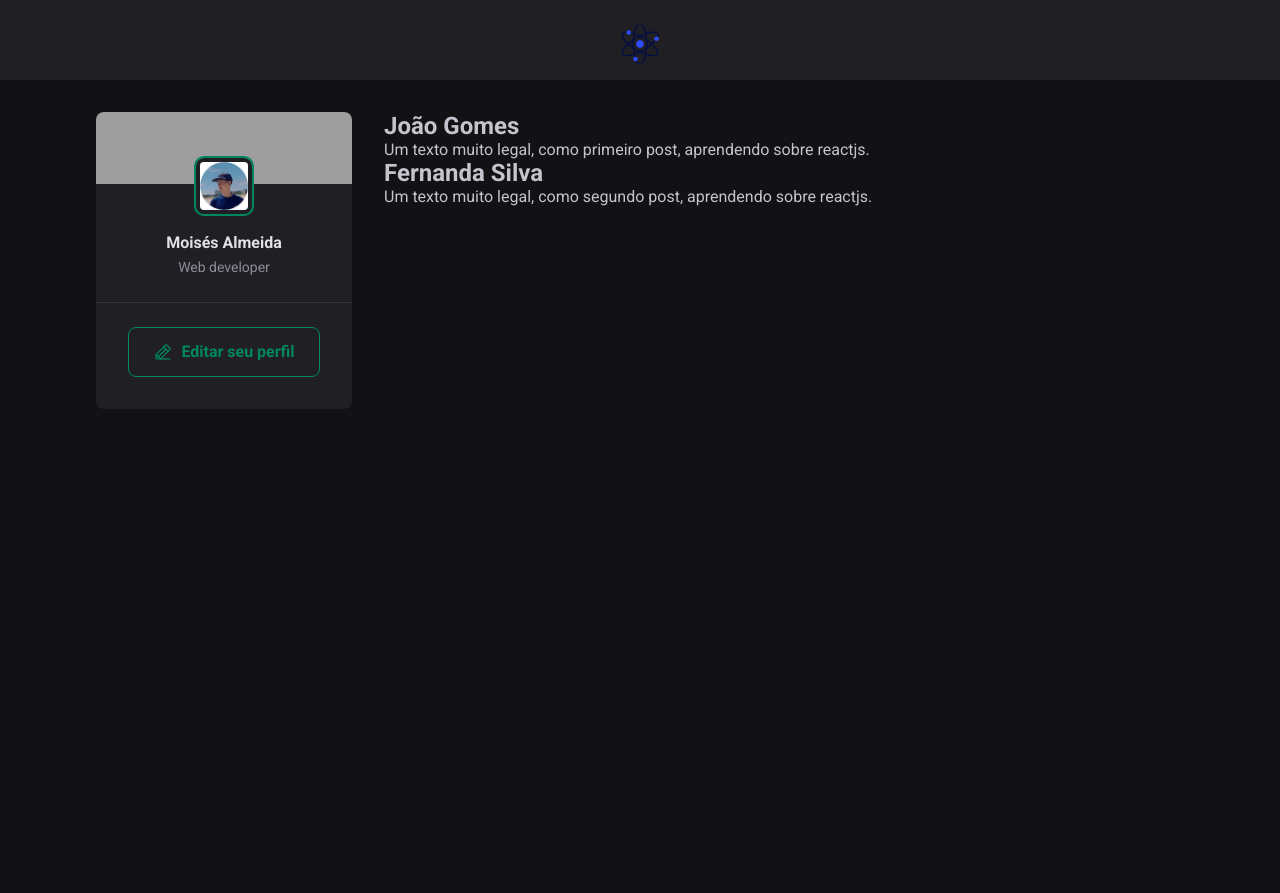
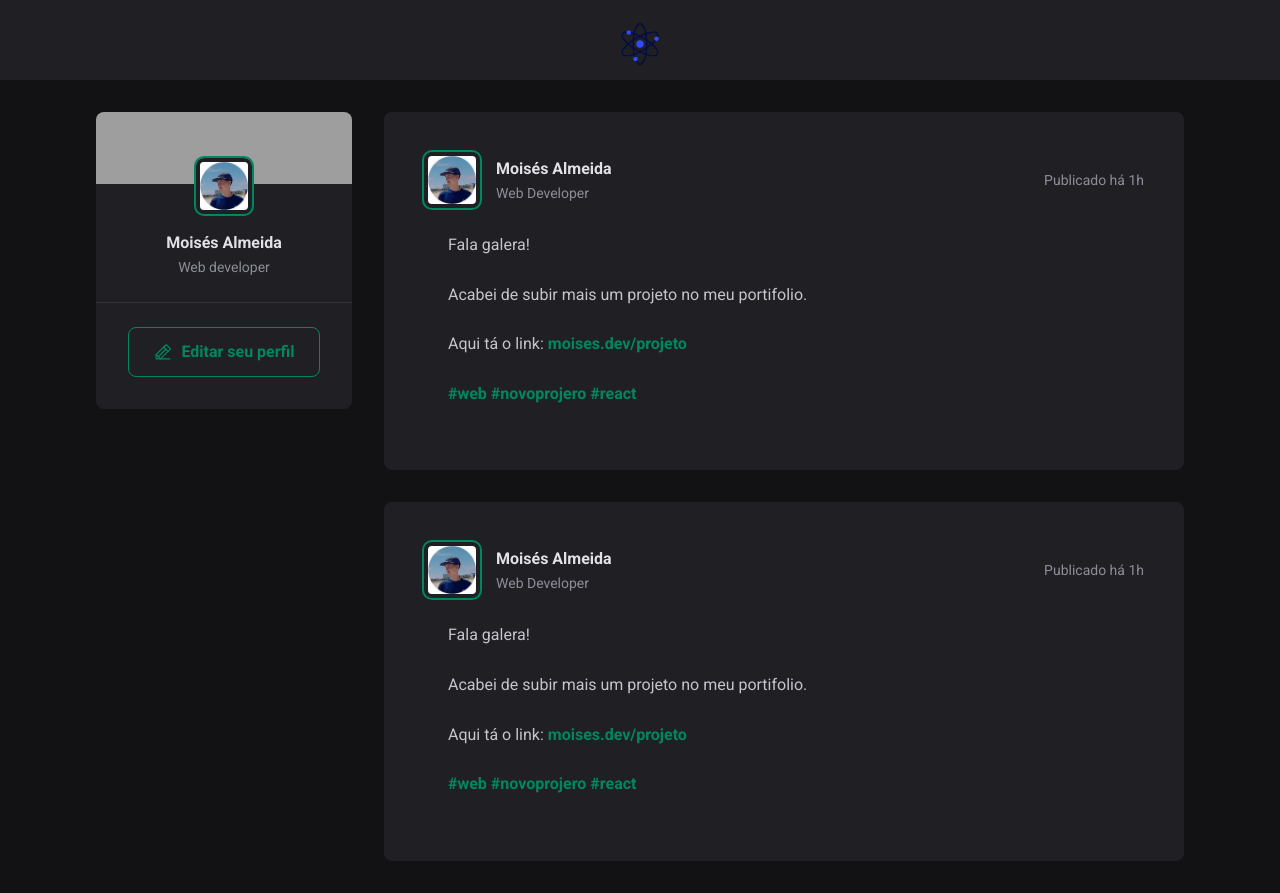
Before and after one commit to MoisesssDev/blog-react, a React (Vite) app: page / in a window 1280 px wide. Before the commit the page ends 800 px from the top, so only its background shows below. Built offline with nearby package versions, Linux system fonts and the light colour scheme; grey boxes are pictures that could not be loaded.

Commit message:
adiciona componente post e estilização

```diff
--- a/src/App.jsx
+++ b/src/App.jsx
@@ -1,4 +1,4 @@
-import { Post } from './Post'
+import { Post } from './components/Post'
 import { Header } from './components/Header'
 import styles from './App.module.css'
 import { Sidebar } from './components/Sidebar'
--- a/src/Post.jsx
+++ /dev/null
@@ -1,8 +0,0 @@
-export function Post(props) {
-  return (
-    <div>
-      <h2>{props.author}</h2>
-      <p>{props.content}</p>
-    </div>
-  )
-}
--- /dev/null
+++ b/src/components/Post.jsx
@@ -0,0 +1,28 @@
+import avatar from '../assets/foto-perfil.png';
+import styles from './Post.module.css'
+
+export function Post(props) {
+  return (
+    <article className={styles.post}>
+      <header>
+        <div className={styles.author}>
+          <img src={avatar} alt="imagem do perfil" className={styles.avatar} />
+          <div className={styles.authorInfo}>
+            <strong>Moisés Almeida</strong>
+            <span>Web Developer</span>
+          </div>
+        </div>
+
+        <time title='28 de Maio às 12:32h' dateTime='2024-05-28 12:32:00' >Publicado há 1h</time>
+      </header>
+
+      <div className={styles.content}>
+        <p>Fala galera!</p>
+        <p>Acabei de subir mais um projeto no meu portifolio.</p>
+        <p>Aqui tá o link: <a href="#">moises.dev/projeto</a></p>
+        <p><a href="#">#web #novoprojero #react</a></p>
+      </div>
+
+    </article>
+  )
+}
--- /dev/null
+++ b/src/components/Post.module.css
@@ -0,0 +1,68 @@
+.post {
+  background: var(--gray-800);
+  border-radius: 8px;
+  padding: 2.5rem;
+}
+
+.post + .post {
+  margin-top: 2rem;
+}
+
+.content {
+  line-height: 1.6;
+  color: var(--gray-300);
+  margin-top: 1.5rem;
+}
+
+.content p {
+  margin: 1.5rem;
+}
+
+.content a {
+  font-weight: bold;
+  color: var(--green-500);
+  text-decoration: none;
+}
+
+.content a:hover {
+  color: var(--green-300);
+}
+
+.post > header {
+  display: flex;
+  align-items: center;
+  justify-content: space-between;
+}
+
+.post > header time {
+  font-size: 0.875rem;
+  color: var(--gray-400);
+}
+
+.author {
+  display: flex;
+  align-items: center;
+  gap: 1rem;
+}
+
+.author strong {
+  display: block;
+  color: var(--gray-100);
+  line-height: 1.6;
+}
+
+.author span {
+  display: block;
+  font-size: 0.875rem;
+  color: var(--gray-400);
+  line-height: 1.6;
+}
+
+.avatar {
+  box-sizing: initial;
+  width: 3rem;
+  height: 3rem;
+  border-radius: 8px;
+  border: 4px solid var(--gray-800);
+  outline: 2px solid var(--green-500);
+}
--- a/src/global.css
+++ b/src/global.css
@@ -8,6 +8,7 @@
   --gray-800: #202024;
   --gray-900: #121214;
 
+  --green-300: #00B37E;
   --green-500: #00875f;
 }
 
```
